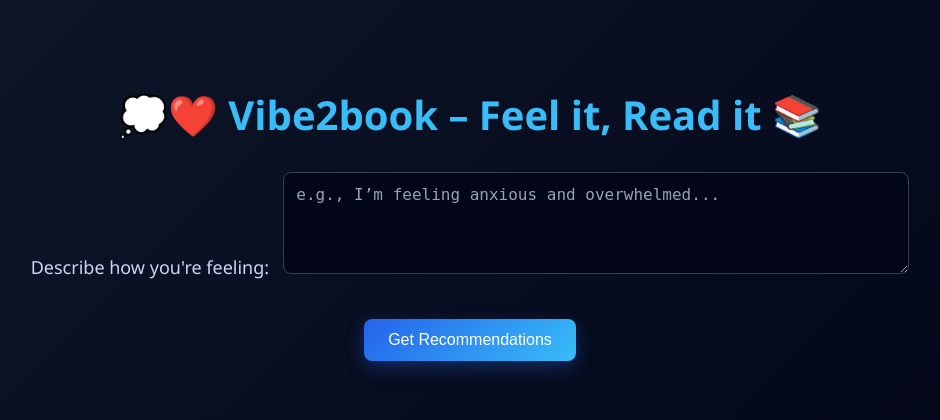
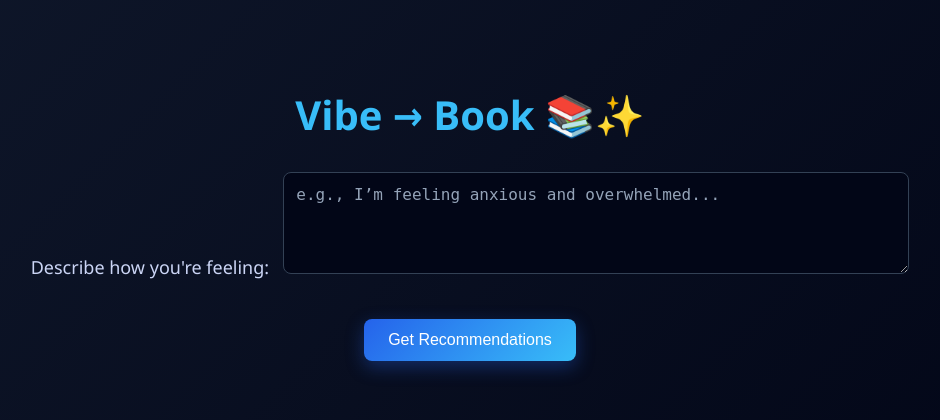
Before and after one commit to Aarush0004/Vibe2book, a Flask app: page / in a window 1280 px wide. Shown: the top 420 px of the page, without its empty margins (170-1110 px from the left). Run offline with Flask 3, Linux system fonts and the light colour scheme.

Commit message:
Update index.html

```diff
--- a/templates/index.html
+++ b/templates/index.html
@@ -7,7 +7,7 @@
 </head>
 <body>
     <div class="container">
-        <h1>💭❤️ Vibe2book – Feel it, Read it 📚</h1>
+        <h1> Vibe → Book 📚✨ </h1>
         <label for="userInput">Describe how you're feeling:</label>
         <textarea id="userInput" rows="4" cols="50" placeholder="e.g., I’m feeling anxious and overwhelmed..."></textarea>
         <br><br>
```
